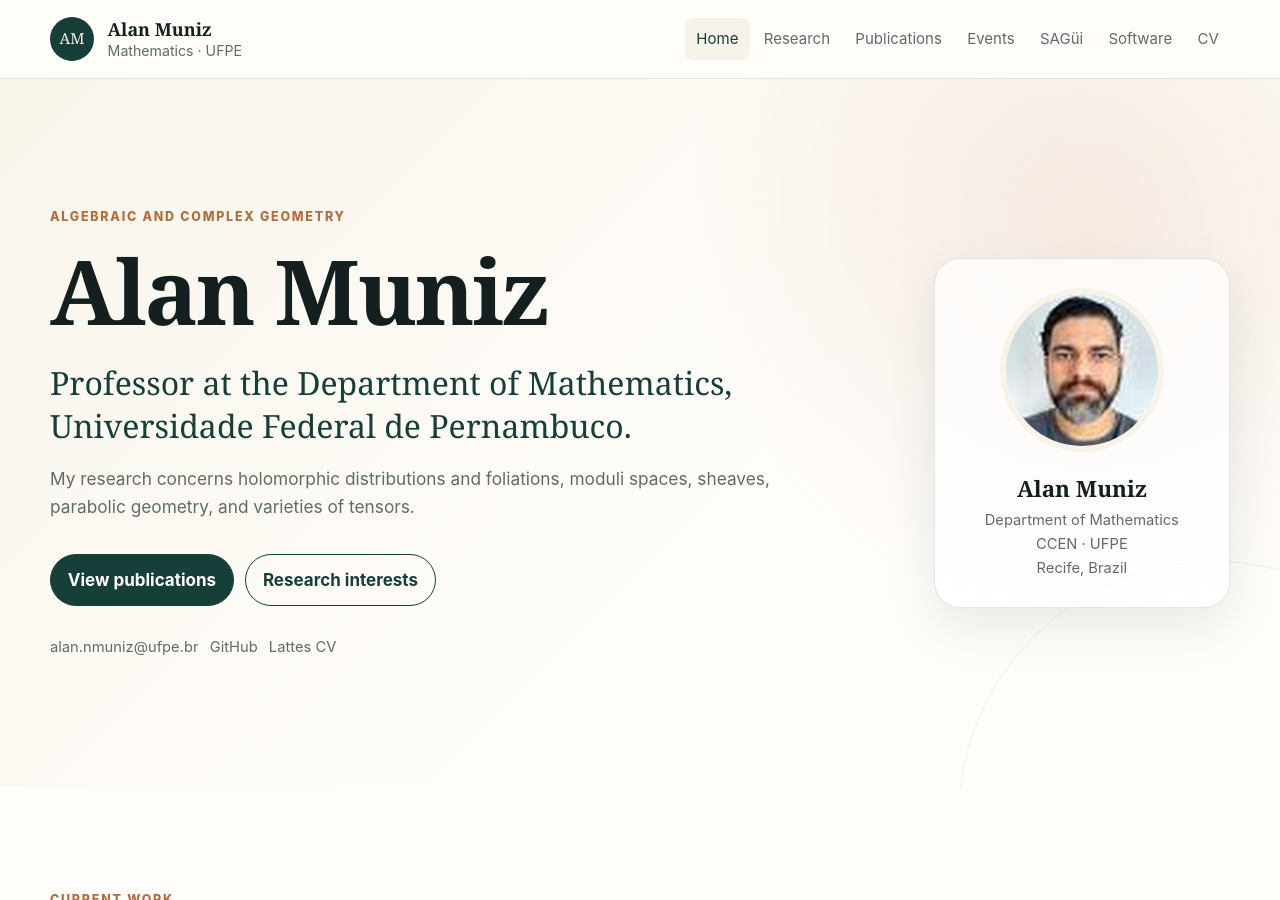
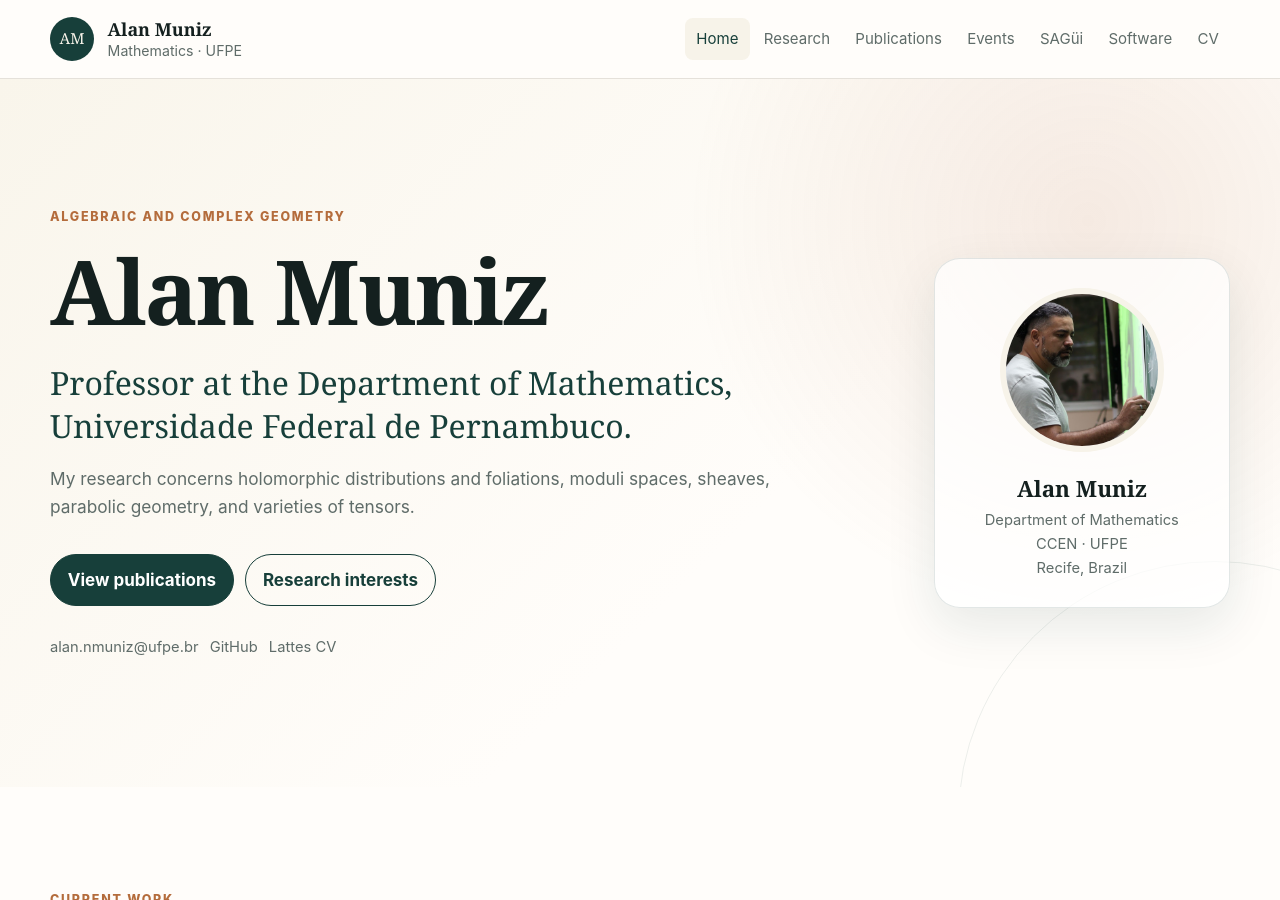
Before and after one commit to alannmuniz/alannmuniz.github.io, a Jekyll site: the page built from index.md, in a window 1280 px wide and 900 px high. Built offline with Jekyll 4.4.1, drawn with Linux system fonts in a browser that asks for light colours.

Commit message:
Update home.html

```diff
--- a/_layouts/home.html
+++ b/_layouts/home.html
@@ -23,7 +23,7 @@ layout: default
     </div>
 
     <aside class="profile-card">
-      <img src="{{ '/assets/images/profile.jpg' | relative_url }}" alt="Portrait of Alan Muniz">
+      <img src="{{ '/assets/images/unicamp-2025.jpg' | relative_url }}" alt="Portrait of Alan Muniz">
       <div>
         <strong>Alan Muniz</strong>
         <span>Department of Mathematics</span>
```
